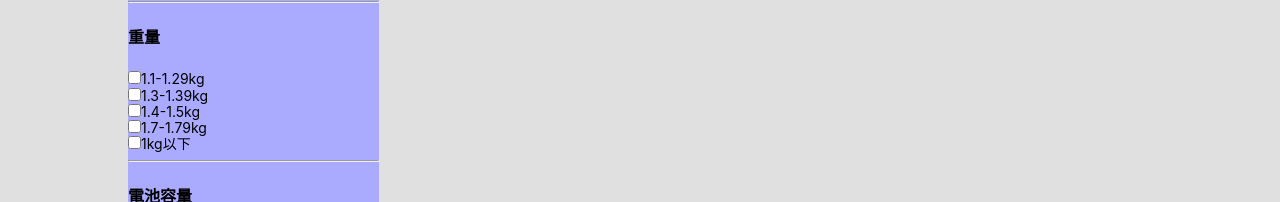
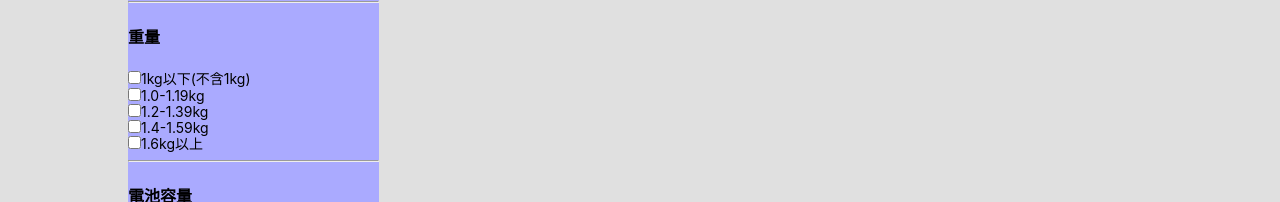
Before and after one commit to chaoting1995/laptop_bibi, a React (Create React App) app: page / in a window 1280 px wide. Shown: the part 967-1169 px from the top of the page. Built offline with nearby package versions, Linux system fonts and the light colour scheme; no server answers.

Commit message:
2020.12.06 08:52 add weightRangeFilter

```diff
--- a/src/Components/ProductListCards.js
+++ b/src/Components/ProductListCards.js
@@ -18,6 +18,26 @@ const ProductCard = styled.div`
 
 const ProductListCards = (props) => {
   const { productData, viewFilter, filterCondition } = props;
+
+  //重量轉成重量範圍的函式
+  const weight2weightRange = (val) => {
+    // let val = +w.replace('kg', '');
+    // console.log(val);
+    if (1 > val) {
+      return '1kg以下(不含1kg)';
+    } else if (val >= 1.0 && val < 1.2) {
+      return '1.0-1.19kg';
+    } else if (val >= 1.2 && val < 1.4) {
+      return '1.2-1.39kg';
+    } else if (val >= 1.4 && val < 1.6) {
+      return '1.4-1.59kg';
+    } else if (val >= 1.6) {
+      return '1.6kg以上';
+    } else {
+      return '';
+    }
+  };
+
   return (
     <>
       <Container>
@@ -59,13 +79,15 @@ const ProductListCards = (props) => {
           )
             return <></>;
           if (
-            Object.values(filterCondition.product_weight).includes(true) &&
-            !filterCondition.product_weight[item.product_weight]
+            Object.values(filterCondition.product_battery).includes(true) &&
+            !filterCondition.product_battery[item.product_battery]
           )
             return <></>;
           if (
-            Object.values(filterCondition.product_battery).includes(true) &&
-            !filterCondition.product_battery[item.product_battery]
+            Object.values(filterCondition.product_weight).includes(true) &&
+            !filterCondition.product_weight[
+              weight2weightRange(item.product_weight)
+            ]
           )
             return <></>;
 
@@ -88,6 +110,8 @@ const ProductListCards = (props) => {
               product_HDD: {item.product_HDD}
               <br />
               product_battery: {item.product_battery}
+              <br />
+              product_weight: {item.product_weight}
             </ProductCard>
           );
         })}
--- a/src/Components/ProductListFilterWay.js
+++ b/src/Components/ProductListFilterWay.js
@@ -49,11 +49,11 @@ const ProductListFilterWay = (props) => {
     {
       big_header: ['重量', 'product_weight'],
       little_headers: [
-        '1.1-1.29kg',
-        '1.3-1.39kg',
-        '1.4-1.5kg',
-        '1.7-1.79kg',
-        '1kg以下',
+        '1kg以下(不含1kg)',
+        '1.0-1.19kg',
+        '1.2-1.39kg',
+        '1.4-1.59kg',
+        '1.6kg以上',
       ],
     },
     {
--- a/src/Components/ProductListSortByPrice.js
+++ b/src/Components/ProductListSortByPrice.js
@@ -16,7 +16,7 @@ const Container = styled.div`
   }
 `;
 const ProductListSortByPrice = (props) => {
-  const { productData, setProductData, viewFilter, setViewFilter } = props;
+  const { productData, setProductData } = props;
 
   //價格預設排列
   const priceDefault = () =>
--- a/src/Pages/HomePage/HomePage.js
+++ b/src/Pages/HomePage/HomePage.js
@@ -37,11 +37,11 @@ function HomePage(props) {
       '70-79wh': false,
     },
     product_weight: {
-      '1.1-1.29kg': false,
-      '1.3-1.39kg': false,
-      '1.4-1.5kg': false,
-      '1.7-1.79kg': false,
-      '1kg以下': false,
+      '1kg以下(不含1kg)': false,
+      '1.0-1.19kg': false,
+      '1.2-1.39kg': false,
+      '1.4-1.59kg': false,
+      '1.6kg以上': false,
     },
   });
 
@@ -128,8 +128,6 @@ function HomePage(props) {
             <ProductListSortByPrice
               productData={productData}
               setProductData={setProductData}
-              viewFilter={viewFilter}
-              setViewFilter={setViewFilter}
             />
             <ProductListCards
               productData={productData}
```
